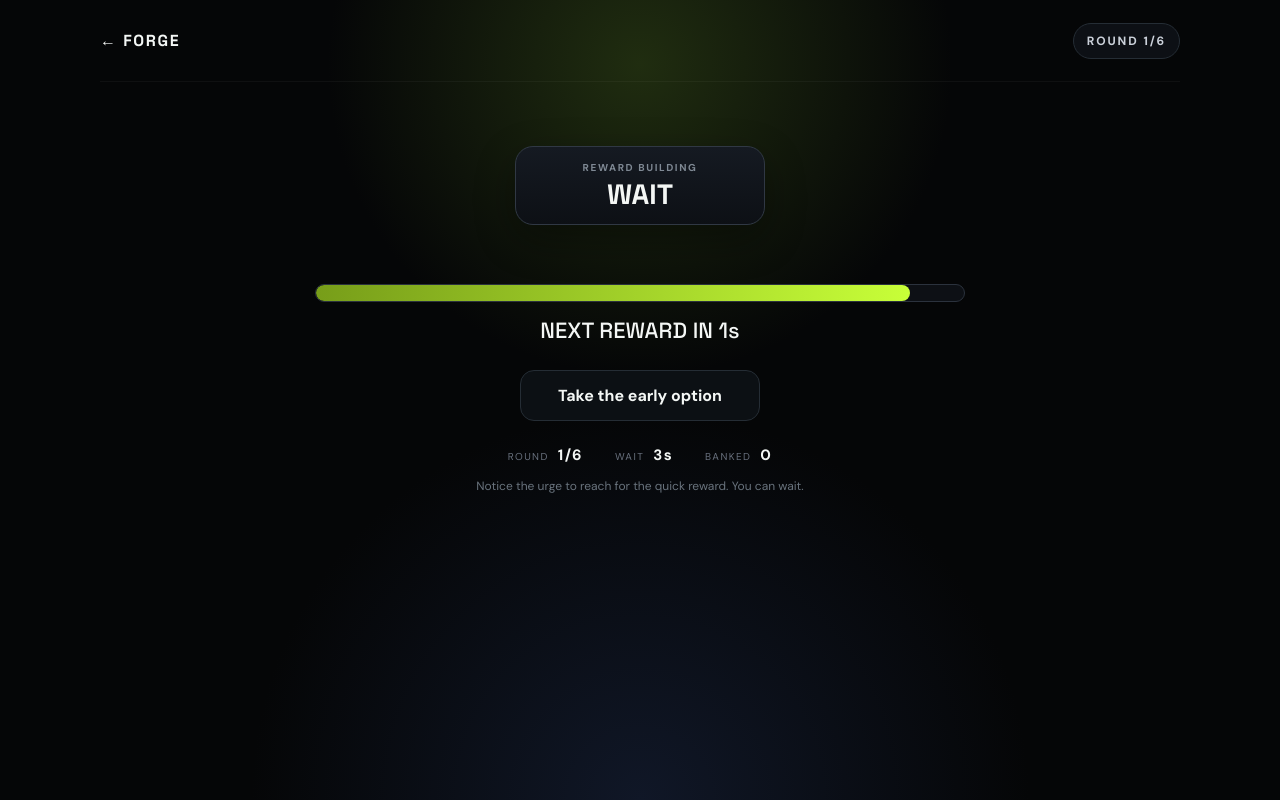
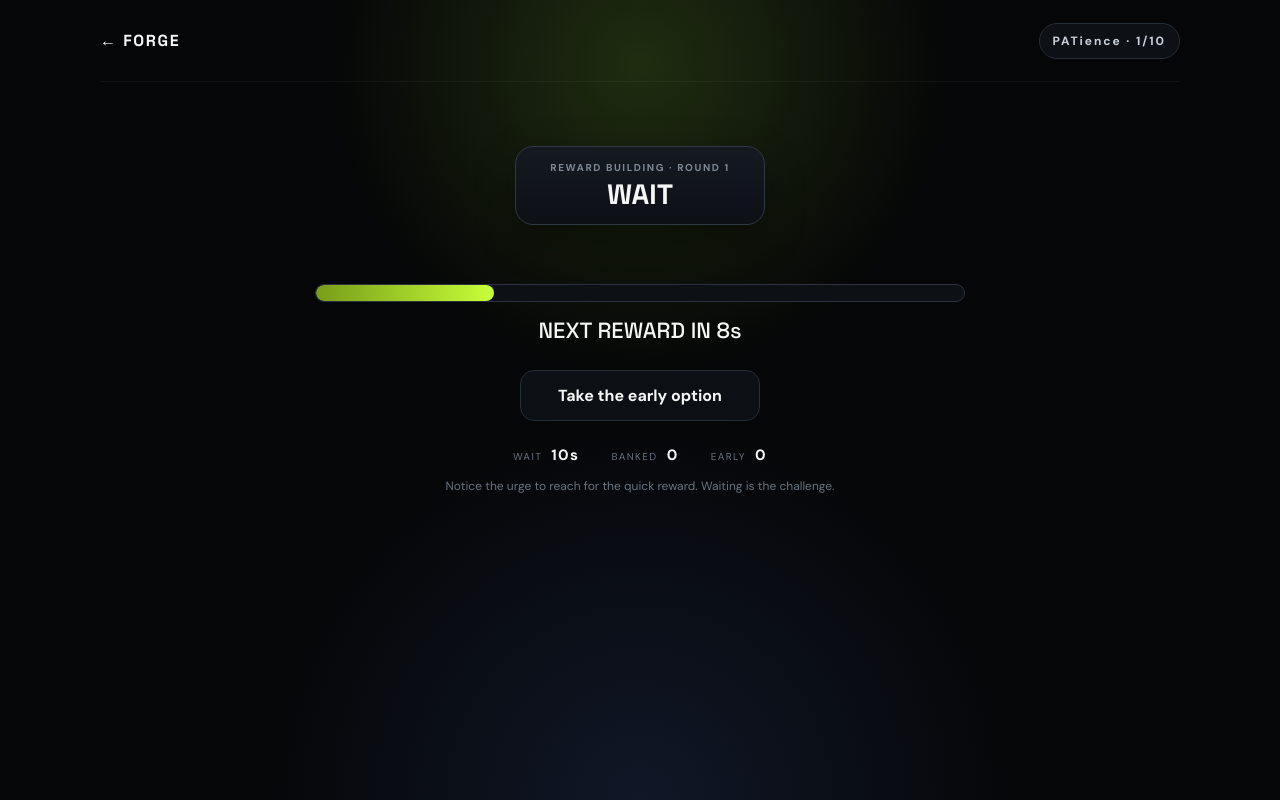
Before and after one commit to Nar-Lod/FORGE, a Next.js app: page /challenges/patience in a window 1280 px wide. Both pictures are taken after a click on the button "Start Patience". Built offline with nearby package versions, Linux system fonts and the light colour scheme.

Commit message:
Redesign patience reward ladder from 10 seconds to 1 hour with long-wait achievements

```diff
--- a/app/challenges/patience/page.tsx
+++ b/app/challenges/patience/page.tsx
@@ -1,28 +1,70 @@
 "use client";
 
-import { useEffect, useState } from "react";
+import { useEffect, useMemo, useRef, useState } from "react";
 import Link from "next/link";
 
-const BANK_ROUNDS = 5;
-const BASE_WAIT_MS = 3000;
-const BREAK_TARGET_MS = 96000;
+const WAIT_SECONDS = [10, 30, 60, 90, 180, 300, 600, 1200, 3000, 3600];
 const LAST_KEY = "forge.patience.lastScore";
+const LONG_MILESTONES = new Set([300, 600, 1200, 3000, 3600]);
 const reflectionPrompts = ["Reflect on your day. What actually mattered today?","Set one target for the rest of today that you will be glad you completed.","Think about a goal you care about. What is one small step you can take toward it?","Imagine you could restart today. How would you organize your perfect day?","What deserves more of your attention than your phone right now?","Picture the person you want to become. What would that person do next?"];
 
+function formatWait(seconds:number){
+ if(seconds>=3600)return "1 hour";
+ if(seconds>=60)return `${seconds/60} min`;
+ return `${seconds}s`;
+}
+
 export default function PatienceChallenge(){
- const[started,setStarted]=useState(false),[finished,setFinished]=useState(false),[round,setRound]=useState(0),[elapsed,setElapsed]=useState(0),[banked,setBanked]=useState(0),[early,setEarly]=useState(0),[breakMode,setBreakMode]=useState(false),[breakElapsed,setBreakElapsed]=useState(0),[previousBreak,setPreviousBreak]=useState(0);
- const waitMs=BASE_WAIT_MS*Math.pow(2,round), ready=elapsed>=waitMs;
- useEffect(()=>{if(!started||finished||breakMode)return;const t=window.setInterval(()=>setElapsed(v=>v+50),50);return()=>window.clearInterval(t)},[started,finished,breakMode]);
- useEffect(()=>{if(!breakMode)return;const t=window.setInterval(()=>setBreakElapsed(v=>v+250),250);return()=>window.clearInterval(t)},[breakMode]);
- const beginRound=()=>{setElapsed(0)};
- const begin=()=>{setStarted(true);setFinished(false);setBreakMode(false);setRound(0);setBanked(0);setEarly(0);setElapsed(0);setBreakElapsed(0);setPreviousBreak(Number(window.localStorage.getItem(LAST_KEY)||0));};
- const choose=()=>{if(!started||finished||breakMode)return;if(!ready){setEarly(v=>v+1);setRound(v=>v+1);beginRound();return;}if(round>=BANK_ROUNDS-1){setBanked(v=>v+1);setBreakMode(true);setBreakElapsed(0);return;}setBanked(v=>v+1);setRound(v=>v+1);beginRound();};
- const collect=()=>{const seconds=Math.floor(breakElapsed/1000);setPreviousBreak(Number(window.localStorage.getItem(LAST_KEY)||0));window.localStorage.setItem(LAST_KEY,String(seconds));setFinished(true);setBreakMode(false);};
- const improvement=breakElapsed/1000-previousBreak;
- return <main className="game-shell"><div className="game-topbar"><Link href="/" className="game-back">← FORGE</Link><div className="game-progress">{breakMode?"PHONE BREAK":started&&!finished?`ROUND ${round+1}/6`:"PATIENCE"}</div></div>
- {!started&&<section className="game-intro"><div className="eyebrow">PATIENCE · DELAYED REWARD</div><h1>Make waiting harder—one round at a time.</h1><p>The reward is deliberately delayed. Each time you bank it, the next wait doubles: 3s, 6s, 12s, 24s, then 48s. The final stage moves the challenge away from the screen.</p><div className="rule-pills"><span>3 → 48 seconds</span><span>Reward doubles in delay</span><span>Phone-away finish</span></div><button className="btn btn-primary" onClick={begin}>Start Patience</button></section>}
- {started&&!finished&&!breakMode&&<section className="game-stage"><div className="target-card"><span>REWARD BUILDING</span><strong>{ready?"FULL REWARD AVAILABLE":"WAIT"}</strong></div><div className="patience-meter"><div className="patience-fill" style={{width:`${Math.min(100,(elapsed/waitMs)*100)}%`}}/></div><div className="patience-value">{ready?"FULL REWARD AVAILABLE":"NEXT REWARD IN "+Math.max(0,Math.ceil((waitMs-elapsed)/1000))+"s"}</div><button className={`btn ${ready?"btn-primary":"btn-secondary"} patience-action`} onClick={choose}>{ready?"Bank full reward":"Take the early option"}</button><div className="live-stats"><span>ROUND <b>{round+1}/6</b></span><span>WAIT <b>{Math.ceil(waitMs/1000)}s</b></span><span>BANKED <b>{banked}</b></span></div><p className="game-hint">{ready?"You waited. Choose deliberately.":"Notice the urge to reach for the quick reward. You can wait."}</p></section>}
- {breakMode&&!finished&&<section className="game-stage patience-break"><div className="eyebrow">THE FINAL PATIENCE TEST</div><h1>Now leave the phone.</h1><p className="break-lead">Put the phone down, lock it, or close FORGE completely. Your final reward grows while you are away. The longer you stay away, the more you bank.</p><div className="break-clock"><span>TIME AWAY</span><strong>{Math.floor(breakElapsed/1000)}s</strong></div><div className="break-reward">+{Math.floor(breakElapsed/1000)} PATIENCE POINTS</div><div className="reflection-card"><span>WHILE YOU WAIT</span><p>{reflectionPrompts[Math.floor(breakElapsed/15000)%reflectionPrompts.length]}</p></div><div className="break-stats"><div><span>TARGET</span><strong>{BREAK_TARGET_MS/1000}s</strong></div><div><span>LAST BREAK</span><strong>{previousBreak?previousBreak+"s":"—"}</strong></div></div><p className="break-guidance">The goal is not to watch this timer. Leave the phone and come back when you are ready to collect your reward. There is no need to stay on this screen.</p><button className="btn btn-primary patience-collect" onClick={collect}>Collect reward</button></section>}
- {finished&&<section className="result-card patience-result"><div className="eyebrow">PATIENCE COMPLETE</div><div className="result-score">{Math.floor(breakElapsed/1000)}</div><div className="result-label">PHONE-FREE PATIENCE POINTS</div><div className="result-stats"><div><strong>{banked}</strong><span>banked rounds</span></div><div><strong>{Math.floor(breakElapsed/1000)}s</strong><span>phone-free</span></div><div><strong>{improvement>=0?"+":""}{Math.floor(improvement)}s</strong><span>vs last break</span></div></div><div className="comparison-card"><strong>{previousBreak?"You are competing with your previous self.":"You just created your baseline."}</strong><p>{previousBreak?`Last break: ${previousBreak}s. This break: ${Math.floor(breakElapsed/1000)}s.`:"Next time, see whether you can beat this record."}</p></div><p>Improvement means having more control over when you use your phone—not spending more time inside FORGE.</p><div className="cta-row"><button className="btn btn-primary" onClick={begin}>Run Patience again</button><Link href="/" className="btn btn-secondary">I'm done</Link></div></section>}
+ const[started,setStarted]=useState(false),[finished,setFinished]=useState(false),[round,setRound]=useState(0),[elapsed,setElapsed]=useState(0),[banked,setBanked]=useState(0),[early,setEarly]=useState(0),[previousBreak,setPreviousBreak]=useState(0),[milestone,setMilestone]=useState<number|null>(null),[notificationEnabled,setNotificationEnabled]=useState(false);
+ const startedAt=useRef<number|null>(null);
+ const lastNotified=useRef(0);
+ const waitSeconds=WAIT_SECONDS[round] ?? WAIT_SECONDS[WAIT_SECONDS.length-1];
+ const waitMs=waitSeconds*1000;
+ const ready=elapsed>=waitMs;
+ const isLong=waitSeconds>=300;
+
+ const playChime=()=>{
+   try{const Ctx=window.AudioContext||((window as any).webkitAudioContext);if(!Ctx)return;const ctx=new Ctx();const osc=ctx.createOscillator(),gain=ctx.createGain();osc.frequency.value=880;gain.gain.value=.07;osc.connect(gain);gain.connect(ctx.destination);osc.start();osc.stop(ctx.currentTime+.28);}catch{}
+ };
+ const requestNotifications=async()=>{
+   if(typeof window!=="undefined"&&"Notification" in window){try{const permission=await Notification.requestPermission();setNotificationEnabled(permission==="granted");}catch{}}
+ };
+ const notifyMilestone=(seconds:number)=>{
+   if(seconds<=60||lastNotified.current===seconds)return;
+   lastNotified.current=seconds;
+   playChime();
+   if(notificationEnabled&&"Notification" in window)try{new Notification("FORGE • Patience milestone",{body:`You waited ${formatWait(seconds)}. Your reward is ready.`});}catch{}
+   setMilestone(seconds);
+ };
+
+ useEffect(()=>{if(!started||finished)return;const tick=()=>{if(startedAt.current!==null)setElapsed(Date.now()-startedAt.current);};tick();const t=window.setInterval(tick,250);return()=>window.clearInterval(t)},[started,finished,round]);
+ useEffect(()=>{if(ready&&isLong)notifyMilestone(waitSeconds)},[ready,isLong,waitSeconds]);
+ useEffect(()=>{
+   const onVisible=()=>{if(document.visibilityState==="visible"&&startedAt.current!==null){setElapsed(Date.now()-startedAt.current);}};
+   document.addEventListener("visibilitychange",onVisible);return()=>document.removeEventListener("visibilitychange",onVisible);
+ },[]);
+
+ const begin=()=>{setStarted(true);setFinished(false);setRound(0);setBanked(0);setEarly(0);setElapsed(0);setMilestone(null);lastNotified.current=0;startedAt.current=Date.now();setPreviousBreak(Number(window.localStorage.getItem(LAST_KEY)||0));};
+ const bank=()=>{if(!ready)return;if(round>=WAIT_SECONDS.length-1){setBanked(v=>v+1);setFinished(true);startedAt.current=null;return;}setBanked(v=>v+1);setRound(v=>v+1);setElapsed(0);setMilestone(null);lastNotified.current=0;startedAt.current=Date.now();};
+ const earlyChoice=()=>{if(ready)return;setEarly(v=>v+1);setRound(v=>Math.min(v+1,WAIT_SECONDS.length-1));setElapsed(0);setMilestone(null);lastNotified.current=0;startedAt.current=Date.now();};
+ const closeTraining=()=>{startedAt.current=null;setFinished(true);setElapsed(0);setMilestone(null);};
+ const improvement=Math.floor(elapsed/1000)-previousBreak;
+ const nextWait=WAIT_SECONDS[Math.min(round+1,WAIT_SECONDS.length-1)];
+ const currentPrompt=useMemo(()=>reflectionPrompts[Math.floor(elapsed/15000)%reflectionPrompts.length],[elapsed]);
+
+ return <main className="game-shell">
+  <div className="game-topbar"><Link href="/" className="game-back">← FORGE</Link><div className="game-progress">{started&&!finished?`PATience · ${round+1}/${WAIT_SECONDS.length}`:"PATIENCE"}</div></div>
+  {!started&&<section className="game-intro"><div className="eyebrow">PATIENCE · DELAYED REWARD</div><h1>Make waiting your advantage.</h1><p>The reward ladder starts at 10 seconds and grows: 30s, 60s, 90s, 3m, 5m, 10m, 20m, 50m, then 1 hour. At the longer milestones, FORGE celebrates the achievement and encourages you to leave the screen.</p><div className="rule-pills"><span>10s → 1 hour</span><span>Long waits unlock milestones</span><span>Phone-away by design</span></div><button className="btn btn-primary" onClick={()=>{begin();requestNotifications();}}>Start Patience</button></section>}
+  {started&&!finished&&<section className="game-stage">
+    <div className="target-card"><span>REWARD BUILDING · ROUND {round+1}</span><strong>{ready?"FULL REWARD AVAILABLE":"WAIT"}</strong></div>
+    <div className="patience-meter"><div className="patience-fill" style={{width:`${Math.min(100,(elapsed/waitMs)*100)}%`}}/></div>
+    <div className="patience-value">{ready?"REWARD READY":"NEXT REWARD IN "+formatWait(Math.max(0,Math.ceil((waitMs-elapsed)/1000)))}</div>
+    <button className={`btn ${ready?"btn-primary":"btn-secondary"} patience-action`} onClick={ready?bank:earlyChoice}>{ready?`Bank reward · next ${formatWait(nextWait)}`:"Take the early option"}</button>
+    <div className="live-stats"><span>WAIT <b>{formatWait(waitSeconds)}</b></span><span>BANKED <b>{banked}</b></span><span>EARLY <b>{early}</b></span></div>
+    <p className="game-hint">{ready?"You waited. Choose deliberately.":isLong?"You do not need to watch this screen. Put the phone down and return when the reward is ready.":"Notice the urge to reach for the quick reward. Waiting is the challenge."}</p>
+    {isLong&&<button className="btn btn-secondary" onClick={closeTraining}>Leave phone & finish training</button>}
+  </section>}
+  {milestone!==null&&!finished&&<div className="achievement-overlay" role="dialog" aria-modal="true"><div className="achievement-card"><div className="achievement-icon">✦</div><div className="eyebrow">PATIENCE ACHIEVEMENT</div><h2>{formatWait(milestone)} COMPLETE</h2><p>You just practiced staying away from the screen for {formatWait(milestone)}. Screen-heavy habits can make stepping away difficult; this challenge is about practicing the choice to disengage.</p><div className="achievement-badge">MILESTONE · {formatWait(milestone)}</div><p className="benchmark-note">Global percentiles will appear once FORGE has enough anonymized player results to calculate a real benchmark. We will never invent a “top %” result.</p><div className="cta-row"><button className="btn btn-primary" onClick={()=>setMilestone(null)}>Continue challenge</button><button className="btn btn-secondary" onClick={()=>{setMilestone(null);closeTraining();}}>Close FORGE</button></div></div></div>}
+  {finished&&<section className="result-card patience-result"><div className="eyebrow">PATIENCE COMPLETE</div><div className="result-score">{banked}</div><div className="result-label">REWARDS BANKED</div><div className="result-stats"><div><strong>{banked}</strong><span>completed waits</span></div><div><strong>{formatWait(WAIT_SECONDS[Math.min(Math.max(banked-1,0),WAIT_SECONDS.length-1)])}</strong><span>highest wait reached</span></div><div><strong>{previousBreak?`${improvement>=0?"+":""}${improvement}s`:"NEW"}</strong><span>vs last phone break</span></div></div><div className="comparison-card"><strong>{previousBreak?"You are competing with your previous self.":"You just created your baseline."}</strong><p>{previousBreak?`Previous phone-away result: ${previousBreak}s. Keep building the ability to leave the screen.`:"Next time, see whether you can create a longer intentional break."}</p></div><p>The objective is not to spend more time inside FORGE. The objective is to become more capable of choosing when to put the phone down.</p><div className="cta-row"><button className="btn btn-primary" onClick={begin}>Run Patience again</button><Link href="/" className="btn btn-secondary">I'm done</Link></div></section>}
  </main>;
 }
```
